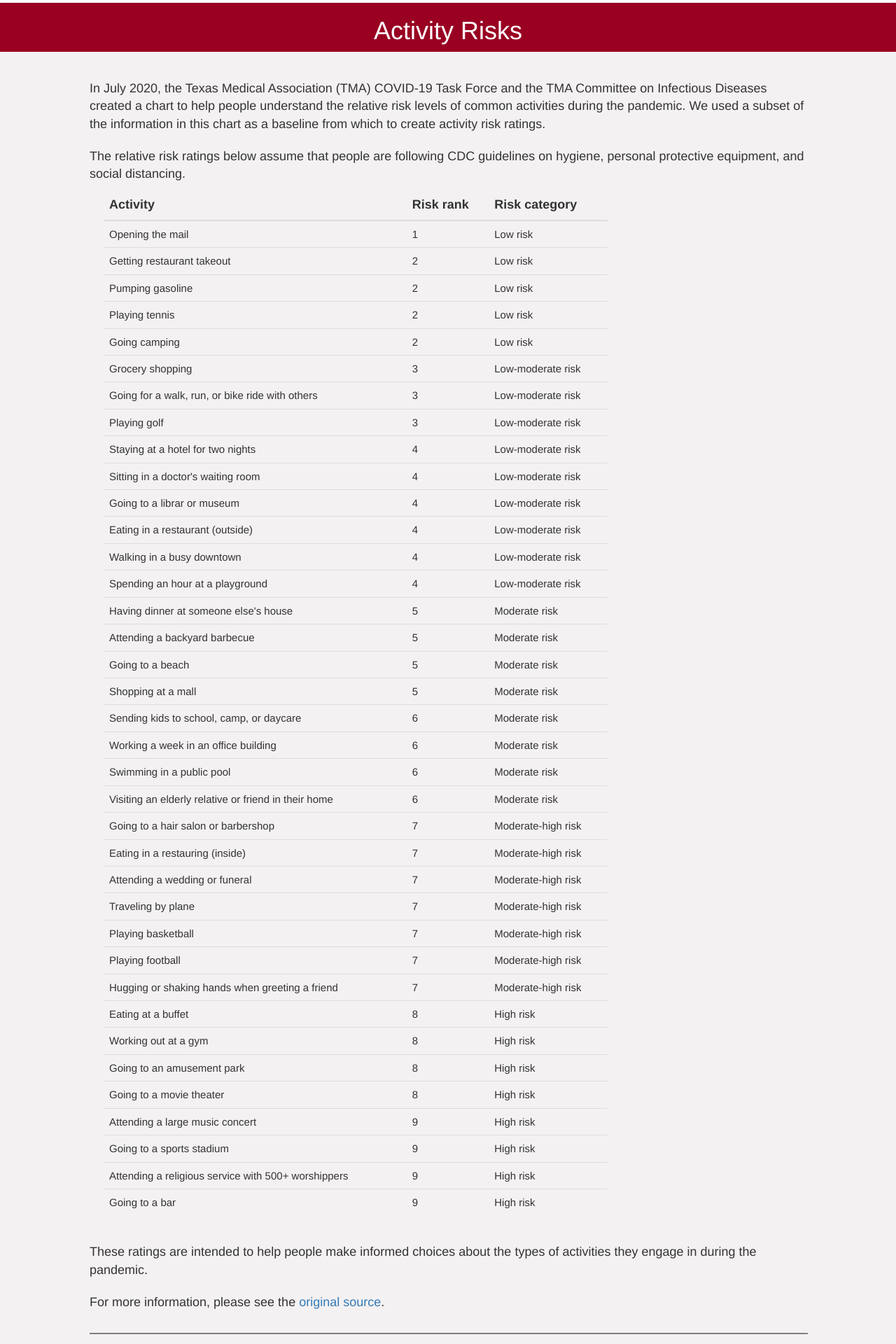
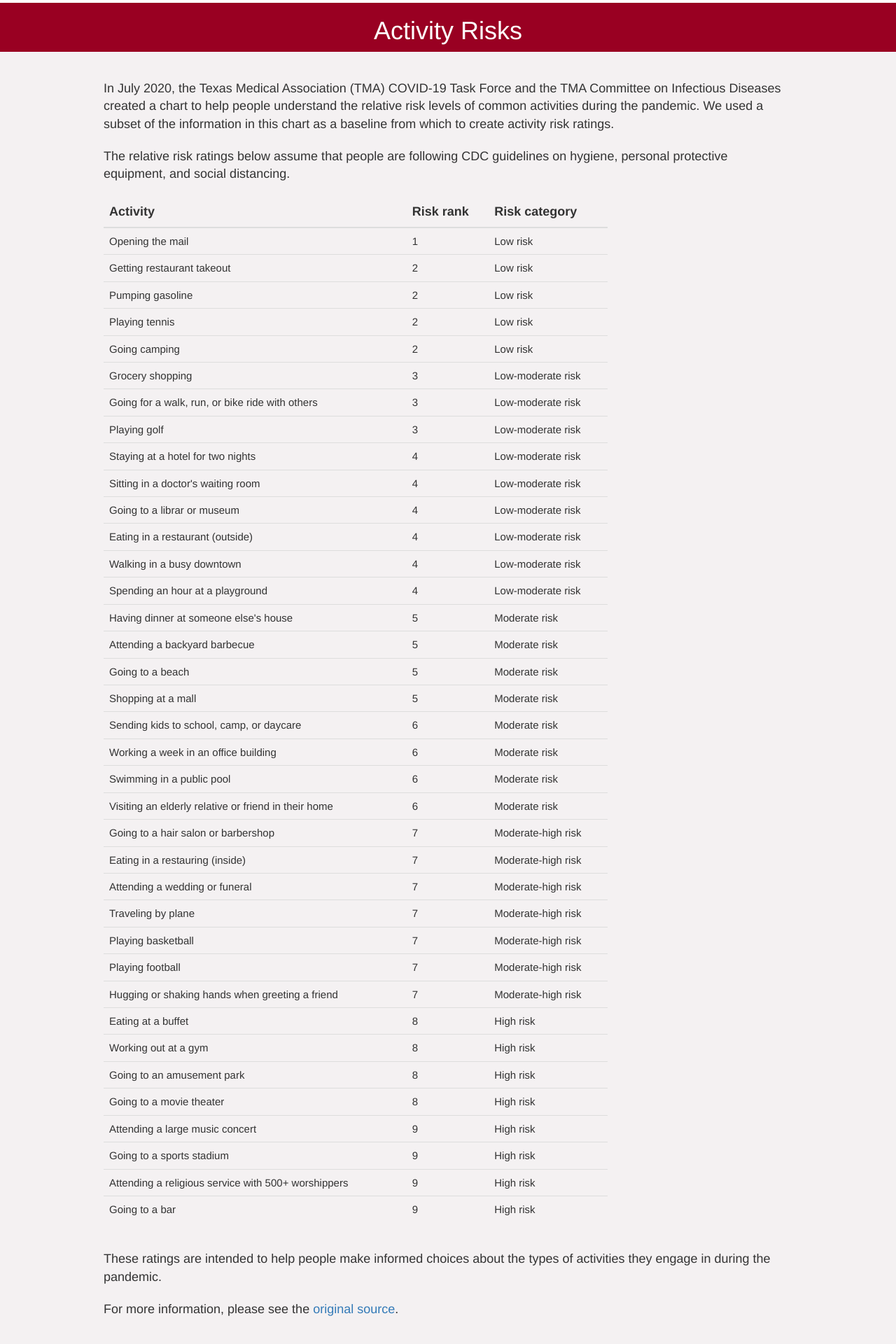
Before and after one commit to hadley173/Covid19-Risk-Assessment-Website, a Flask app: page /activities in a window 1280 px wide. Shown: the part 1013-2933 px from the top of the page at 70% size. Run offline with Flask 2, Linux system fonts and the light colour scheme; some libraries are stand-ins or nearby versions.

Commit message:
Activity risk p legible style

```diff
--- a/app/static/css/styles.css
+++ b/app/static/css/styles.css
@@ -42,6 +42,9 @@
 p.legible {
 	max-width: 100%;
 	margin-top: 20px;
+	margin-left: 20px;
+	margin-right: 20px;
+	margin-bottom: 20px;
 	font-size: 18px;
 }
 
```
